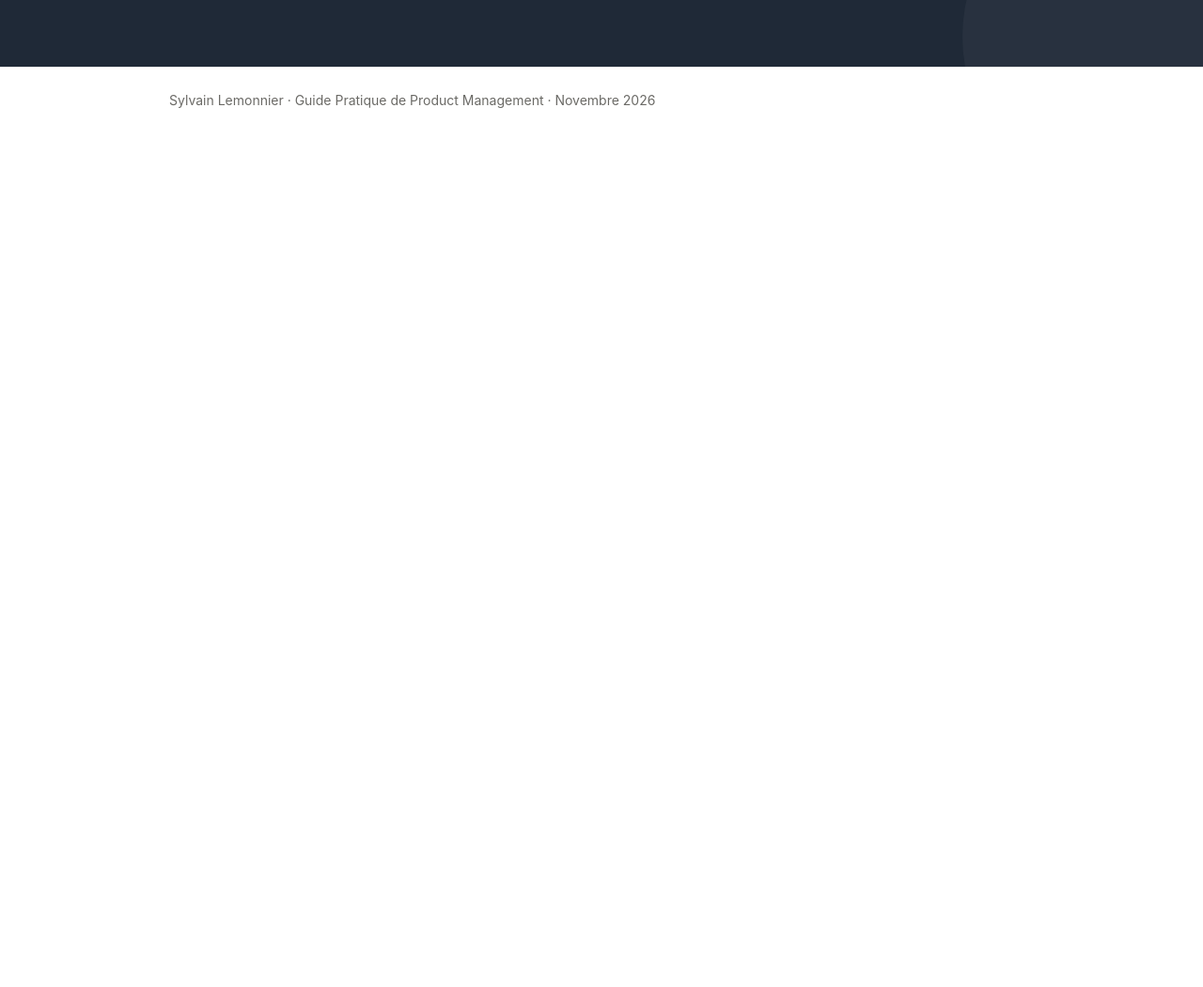
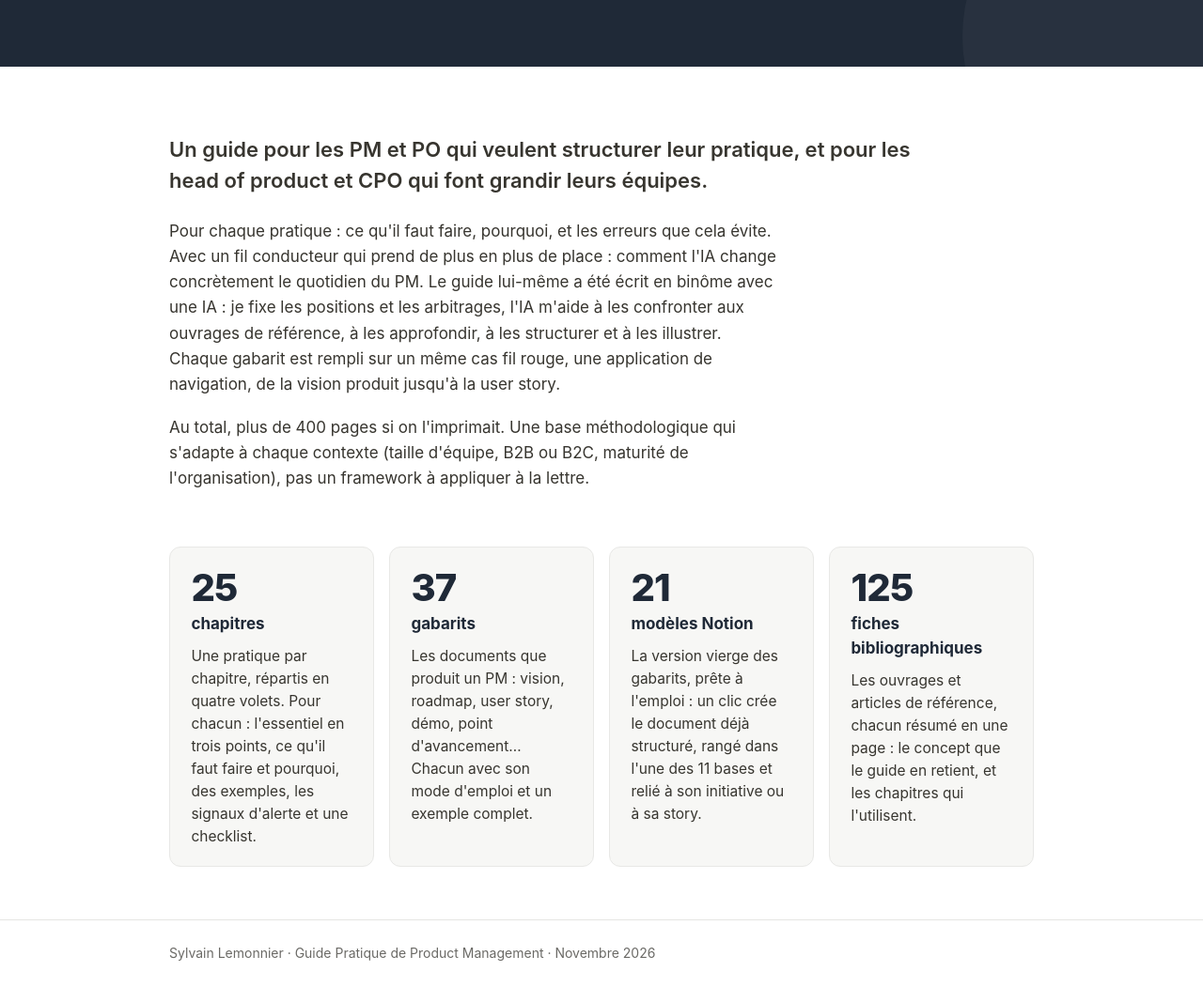
Before and after one commit to Sylvain-Lemonnier/sylvain-lemonnier.github.io, a plain HTML site: page index.html in a window 1280 px wide. Shown: the part 500-1551 px from the top of the page at 94% size. Before the commit the page ends 800 px from the top, so only its background shows below. Drawn offline with Linux system fonts and the light colour scheme.

Commit message:
Étape 3 : introduction et chiffres clés
- Introduction reprise de Notion à l'identique
- Quatre cartes de chiffres clés : 1 colonne sur téléphone,
  2 × 2 sur tablette, 4 sur ordinateur
- Espaces insécables avant les deux-points

Co-Authored-By: Claude Opus 5.5 <noreply@anthropic.com>

```diff
--- a/css/style.css
+++ b/css/style.css
@@ -171,7 +171,67 @@ img {
   background: #2F6AAB;
 }
 
-/* ---------- 5. Pied de page ---------- */
+/* ---------- 5. Introduction ---------- */
+.intro {
+  padding: 3rem 0 1rem;
+}
+
+.intro p {
+  max-width: 38em;           /* environ 70 caractères par ligne */
+  margin: 0 0 1.1em;
+}
+
+.intro p:first-child {
+  font-size: 1.1875rem;
+  font-weight: 600;
+  line-height: 1.5;
+}
+
+/* ---------- 6. Chiffres clés ---------- */
+.chiffres {
+  padding: 1.5rem 0 3.5rem;
+}
+
+.chiffres__liste {
+  list-style: none;
+  margin: 0;
+  padding: 0;
+  display: grid;
+  grid-template-columns: 1fr;   /* téléphone : une carte par ligne */
+  gap: 1rem;
+}
+
+.carte-chiffre {
+  padding: 1.4rem 1.4rem 1.2rem;
+  border: 1px solid #E8E8E6;
+  border-radius: 0.75rem;
+  background: #F7F7F5;
+}
+
+.carte-chiffre p {
+  margin: 0;
+  font-size: 0.9688rem;
+  line-height: 1.55;
+}
+
+.carte-chiffre__titre {
+  display: flex;
+  align-items: baseline;
+  gap: 0.5rem;
+  margin-bottom: 0.6rem !important;
+  font-size: 1.0625rem !important;
+  font-weight: 700;
+  color: var(--nuit);
+}
+
+.carte-chiffre__nombre {
+  font-size: 2.5rem;
+  font-weight: 800;
+  line-height: 1;
+  letter-spacing: -0.02em;
+}
+
+/* ---------- 7. Pied de page ---------- */
 .pied {
   border-top: 1px solid #E5E5E3;
   padding: 1.5rem 0;
@@ -183,8 +243,33 @@ img {
   margin: 0;
 }
 
-/* ---------- 6. Adaptation ordinateur ---------- */
+/* ---------- 8. Adaptation tablette et ordinateur ---------- */
+@media (min-width: 36rem) {
+  .chiffres__liste {
+    grid-template-columns: repeat(2, 1fr);   /* tablette : 2 × 2 */
+  }
+}
+
+@media (min-width: 62rem) {
+  .chiffres__liste {
+    grid-template-columns: repeat(4, 1fr);   /* ordinateur : 4 côte à côte */
+  }
+
+  .carte-chiffre__titre {
+    flex-direction: column;
+    gap: 0.35rem;
+  }
+}
+
 @media (min-width: 48rem) {
+  .intro {
+    padding-top: 4.5rem;
+  }
+
+  .intro p:first-child {
+    font-size: 1.375rem;
+  }
+
   .hero {
     padding: 5.5rem 0 6rem;
   }
--- a/index.html
+++ b/index.html
@@ -5,7 +5,7 @@
   <meta name="viewport" content="width=device-width, initial-scale=1">
 
   <title>Guide Pratique de Product Management · Sylvain Lemonnier</title>
-  <meta name="description" content="Tout le cycle produit, de la vision au delivery : expliqué, illustré, prêt à l'emploi. Un guide pour les PM et PO qui veulent structurer leur pratique, et pour les head of product et CPO qui font grandir leurs équipes.">
+  <meta name="description" content="Tout le cycle produit, de la vision au delivery&nbsp;: expliqué, illustré, prêt à l'emploi. Un guide pour les PM et PO qui veulent structurer leur pratique, et pour les head of product et CPO qui font grandir leurs équipes.">
   <meta name="author" content="Sylvain Lemonnier">
   <link rel="canonical" href="https://sylvain-lemonnier.github.io/">
 
@@ -14,7 +14,7 @@
   <meta property="og:locale" content="fr_FR">
   <meta property="og:site_name" content="Guide Pratique de Product Management">
   <meta property="og:title" content="Guide Pratique de Product Management · Sylvain Lemonnier">
-  <meta property="og:description" content="Tout le cycle produit, de la vision au delivery : expliqué, illustré, prêt à l'emploi.">
+  <meta property="og:description" content="Tout le cycle produit, de la vision au delivery&nbsp;: expliqué, illustré, prêt à l'emploi.">
   <meta property="og:url" content="https://sylvain-lemonnier.github.io/">
   <meta property="og:image" content="https://sylvain-lemonnier.github.io/images/apercu-linkedin.jpg">
   <meta property="og:image:width" content="1200">
@@ -49,7 +49,41 @@
   </header>
 
   <main id="contenu">
-    <!-- Les sections suivantes arrivent aux étapes 3 à 6. -->
+
+    <!-- 2. Introduction -->
+    <section class="intro">
+      <div class="conteneur">
+        <p>Un guide pour les PM et PO qui veulent structurer leur pratique, et pour les head of product et CPO qui font grandir leurs équipes.</p>
+        <p>Pour chaque pratique&nbsp;: ce qu'il faut faire, pourquoi, et les erreurs que cela évite. Avec un fil conducteur qui prend de plus en plus de place&nbsp;: comment l'IA change concrètement le quotidien du PM. Le guide lui-même a été écrit en binôme avec une IA&nbsp;: je fixe les positions et les arbitrages, l'IA m'aide à les confronter aux ouvrages de référence, à les approfondir, à les structurer et à les illustrer. Chaque gabarit est rempli sur un même cas fil rouge, une application de navigation, de la vision produit jusqu'à la user story.</p>
+        <p>Au total, plus de 400 pages si on l'imprimait. Une base méthodologique qui s'adapte à chaque contexte (taille d'équipe, B2B ou B2C, maturité de l'organisation), pas un framework à appliquer à la lettre.</p>
+      </div>
+    </section>
+
+    <!-- 3. Chiffres clés -->
+    <section class="chiffres" aria-label="Le guide en chiffres">
+      <div class="conteneur">
+        <ul class="chiffres__liste">
+          <li class="carte-chiffre">
+            <p class="carte-chiffre__titre"><span class="carte-chiffre__nombre">25</span> chapitres</p>
+            <p>Une pratique par chapitre, répartis en quatre volets. Pour chacun&nbsp;: l'essentiel en trois points, ce qu'il faut faire et pourquoi, des exemples, les signaux d'alerte et une checklist.</p>
+          </li>
+          <li class="carte-chiffre">
+            <p class="carte-chiffre__titre"><span class="carte-chiffre__nombre">37</span> gabarits</p>
+            <p>Les documents que produit un PM&nbsp;: vision, roadmap, user story, démo, point d'avancement… Chacun avec son mode d'emploi et un exemple complet.</p>
+          </li>
+          <li class="carte-chiffre">
+            <p class="carte-chiffre__titre"><span class="carte-chiffre__nombre">21</span> modèles Notion</p>
+            <p>La version vierge des gabarits, prête à l'emploi&nbsp;: un clic crée le document déjà structuré, rangé dans l'une des 11 bases et relié à son initiative ou à sa story.</p>
+          </li>
+          <li class="carte-chiffre">
+            <p class="carte-chiffre__titre"><span class="carte-chiffre__nombre">125</span> fiches bibliographiques</p>
+            <p>Les ouvrages et articles de référence, chacun résumé en une page&nbsp;: le concept que le guide en retient, et les chapitres qui l'utilisent.</p>
+          </li>
+        </ul>
+      </div>
+    </section>
+
+    <!-- Les sections suivantes arrivent aux étapes 4 à 6. -->
   </main>
 
   <footer class="pied">
```
